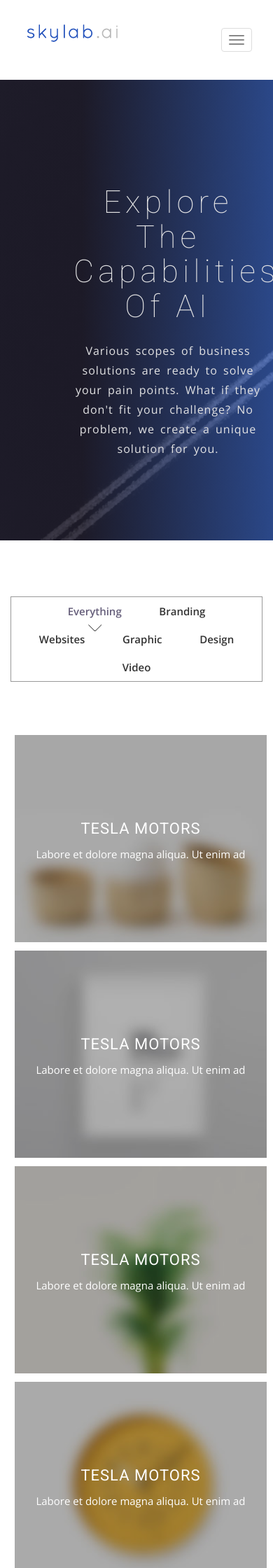
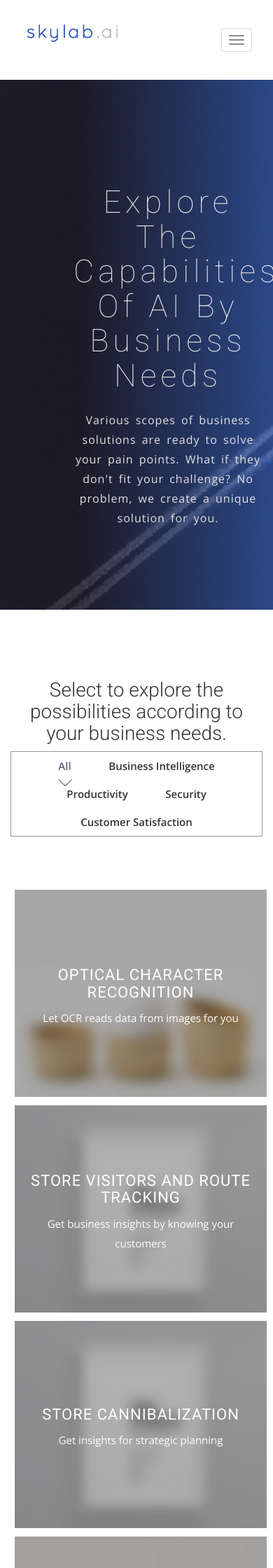
Before and after one commit to oursky/skylab, a Jekyll site: the page built from discover-by-function.html, in a window 390 px wide. Shown: the top 2240 px of the page at 70% size. Built offline with Jekyll 4.4.1, drawn with Linux system fonts in a browser that asks for light colours; nearby versions of some CDN libraries; some web fonts are replaced; some of the changed text lies outside the part shown.

Commit message:
Add discover by business needs page

```diff
--- a/_includes/footer.html
+++ b/_includes/footer.html
@@ -7,12 +7,12 @@
           <ul>
             <li><a href="#">About Us</a></li>
             <li><a href="{{ site.baseurl }}/contact">Contact us</a></li>
-            <li><a href="#">How it works</a></li>
+            <li><a href="{{ site.baseurl }}/discover-by-industry">Our work</a></li>
             <li><a href="{{ site.baseurl }}/blog">Blog</a></li>
             <li><a href="#">Terms</a></li>
           </ul>
         </div>
-        <p>Copyright &copy; 2019 <a href="https://.skylab.ai">Skylab.ai</a>. All rights reserved.</p>
+        <p>Copyright &copy; 2019 <a href="https://skylab.ai">Skylab.ai</a>. All rights reserved.</p>
       </div>
     </div>
   </div>
--- a/_includes/header.html
+++ b/_includes/header.html
@@ -23,7 +23,7 @@
               <ul class="nav navbar-nav navbar-right">
                 <li><a href="{{ site.baseurl }}/">Home</a></li>
                 <li><a href="#">About Skylab</a></li>
-                <li><a href="{{ site.baseurl }}/work">Solutions</a></li>
+                <li><a href="{{ site.baseurl }}/discover-by-industry">Solutions</a></li>
                 <li><a href="{{ site.baseurl }}/blog">Blog</a></li>
                 <li><a href="{{ site.baseurl }}/contact">Contact</a></li>
               </ul>
--- a/css/airspace.css
+++ b/css/airspace.css
@@ -168,7 +168,16 @@ font header .navbar-default .navbar-nav li a:hover {
 #intro .section-title p {
   padding-top: 20px;
 }
+#intro .feature-list {
+  margin-left: 20px;
+}
 
+#intro .feature-list li:before {
+    content:"✓ ";
+    font-size: 20x;
+    vertical-align:middle;
+    line-height:20px;
+}
 #intro .btn-call-to-action {
   padding: 15px 35px;
   border: none;
--- a/discover-by-function.html
+++ b/discover-by-function.html
@@ -10,100 +10,130 @@
         <div class="row">
             <div class="col-md-12">
                 <div class="block">
-                    <h1>Explore the capabilities of AI</h1>
+                    <h1>Explore the capabilities of AI by Business Needs</h1>
                     <p>Various scopes of business solutions are ready to solve your pain points. What if they don't fit your challenge? No problem, we create a unique solution for you.</p>
                 </div>
             </div>
         </div>
     </div>
 </section>
-    <!-- Portfolio Start -->
+        <!-- Portfolio Start -->
 <section id="portfolio-work">
     <div class="container">
         <div class="row">
           <div class="col-md-12">
             <div class="block">
               <div class="portfolio-menu">
+                <h3>Select to explore the possibilities according to your business needs.</h3>
                 <ul>
-                    <li class="filter" data-filter="all">Everything</li>
-                    <li class="filter" data-filter=".Branding">Branding</li>
-                    <li class="filter" data-filter=".Websites">Websites</li>
-                    <li class="filter" data-filter=".Graphic">Graphic</li>
-                    <li class="filter" data-filter=".design">design</li>
-                    <li class="filter" data-filter=".Video">Video</li>
+                    <li class="filter" data-filter="all">All</li>
+                    <li class="filter" data-filter=".Business-Intelligence">Business Intelligence</li>
+                    <li class="filter" data-filter=".Productivity">Productivity</li>
+                    <li class="filter" data-filter=".Security">Security</li>
+                    <li class="filter" data-filter=".Customer-Satisfaction">Customer Satisfaction</li>
                 </ul>
               </div>
               <div class="portfolio-contant">
                 <ul id="portfolio-contant-active">
-                    <li class="mix Branding">
+                    <li class="mix Productivity">
                       <a href="#">
                         <img src="{{ site.baseurl }}/img/portfolio/work1.jpg" alt="">
                         <div class="overly">
                           <div class="position-center">
-                            <h2>Tesla Motors</h2>
-                            <p>Labore et dolore magna aliqua. Ut enim ad </p>
-
+                            <h2>Optical Character Recognition</h2>
+                            <p>Let OCR reads data from images for you</p>
                           </div>
                         </div>
                       </a>
                   </li>
-                  <li class="mix Websites">
+                  <li class="mix Business-Intelligence">
                     <a href="#">
                       <img src="{{ site.baseurl }}/img/portfolio/work2.jpg" alt="">
                       <div class="overly">
                         <div class="position-center">
-                          <h2>Tesla Motors</h2>
-                          <p>Labore et dolore magna aliqua. Ut enim ad </p>
+                          <h2>Store Visitors and Route Tracking</h2>
+                          <p>Get business insights by knowing your customers</p>
+                        </div>
+                      </div>
+                    </a>
+                  </li>
+                  <li class="mix Business-Intelligence">
+                    <a href="#">
+                      <img src="{{ site.baseurl }}/img/portfolio/work2.jpg" alt="">
+                      <div class="overly">
+                        <div class="position-center">
+                          <h2>Store Cannibalization</h2>
+                          <p>Get insights for strategic planning</p>
+                        </div>
+                      </div>
+                    </a>
+                  </li>
+                  <li class="mix Productivity">
+                    <a href="#">
+                      <img src="{{ site.baseurl }}/img/portfolio/work3.jpg" alt="">
+                      <div class="overly">
+                        <div class="position-center">
+                          <h2>Image Classification</h2>
+                          <p>Powerful search that free your brain memory by understanding images</p>
+                        </div>
+                      </div>
+
+                    </a>
+                  </li>
+                  <li class="mix Productivity">
+                    <a href="#">
+                      <img src="{{ site.baseurl }}/img/portfolio/work4.jpg" alt="">
+                      <div class="overly">
+                        <div class="position-center">
+                          <h2>Pose Recognition</h2>
+                          <p>A robust, fast way to recognize postures</p>
+                        </div>
+                      </div>
+                    </a>
+                  </li>
+                  <li class="mix Business-Intelligence Security">
+                    <a href="#">
+                      <img src="{{ site.baseurl }}/img/portfolio/work5.jpg" alt="">
+                      <div class="overly">
+                        <div class="position-center">
+                          <h2>Face Recognition</h2>
+                          <p>Lock security, or unlock business opportunities with face</p>
 
                         </div>
                       </div>
                     </a>
                   </li>
-                  <li class="mix Graphic">
+                  <li class="mix Customer-Satisfaction">
                     <a href="#">
-                      <img src="{{ site.baseurl }}/img/portfolio/work3.jpg" alt="">
+                      <img src="{{ site.baseurl }}/img/portfolio/work6.jpg" alt="">
                       <div class="overly">
                         <div class="position-center">
-                          <h2>Tesla Motors</h2>
-                          <p>Labore et dolore magna aliqua. Ut enim ad </p>
-
-                        </div>
-                      </div>
-
-                    </a>
-                  </li>
-                  <li class="mix design">
-                    <a href="#">
-                      <img src="{{ site.baseurl }}/img/portfolio/work4.jpg" alt="">
-                      <div class="overly">
-                        <div class="position-center">
-                          <h2>Tesla Motors</h2>
-                          <p>Labore et dolore magna aliqua. Ut enim ad </p>
+                          <h2>Personalized Recommendation Engine </h2>
+                          <p>Win-win situation for customer satisfaction and lead generation</p>
 
                         </div>
                       </div>
                     </a>
                   </li>
-                  <li class="mix Video">
+                  <li class="mix Customer-Satisfaction">
                     <a href="#">
                       <img src="{{ site.baseurl }}/img/portfolio/work5.jpg" alt="">
                       <div class="overly">
                         <div class="position-center">
-                          <h2>Tesla Motors</h2>
-                          <p>Labore et dolore magna aliqua. Ut enim ad </p>
+                          <h2>Chatbot</h2>
+                          <p>Solve customer's enquiry even at midnight with chatbot, in human tone</p>
 
                         </div>
                       </div>
                     </a>
                   </li>
-                  <li class="mix Graphic">
+                  <li class="mix Business-Intelligence">
                     <a href="#">
-                      <img src="{{ site.baseurl }}/img/portfolio/work6.jpg" alt="">
+                      <img src="{{ site.baseurl }}/img/portfolio/work5.jpg" alt="">
                       <div class="overly">
                         <div class="position-center">
-                          <h2>Tesla Motors</h2>
-                          <p>Labore et dolore magna aliqua. Ut enim ad </p>
-
+                          <h2>Stock Market Index Prediction</h2>
+                          <p>Obtain goldmine insights from info noises</p>
                         </div>
                       </div>
                     </a>
@@ -113,8 +143,14 @@
             </div>
           </div>
         </div>
+        <div class="row">
+          <div class="col-md-12 text-center">
+            <p> Discover more solutions<a href="{{site.base-url}}/discover-by-industry"> by industry</a>
+          </div>
+        </div>
     </div>
 </section>
+
 
 <!-- Clients Logo Section Start -->
 <!-- <section id="clients-logo-section">
--- a/discover-by-industry.html
+++ b/discover-by-industry.html
@@ -141,6 +141,11 @@
             </div>
           </div>
         </div>
+
+        <div class="col-md-12 text-center">
+          <p> Discover more solutions <a href="{{site.base-url}}/discover-by-function">by your business needs</a></p>
+          </div>
+        </div>
     </div>
 </section>
 
```
Also changed, not shown: index.html (+12 -10 lines), work.html (deleted, +0 -211 lines), README.md, _posts/hidden-2016-05-21-this-post-demonstrates-post-content-styles.md (renamed from _posts/2016-05-21-this-post-demonstrates-post-content-styles.md).
